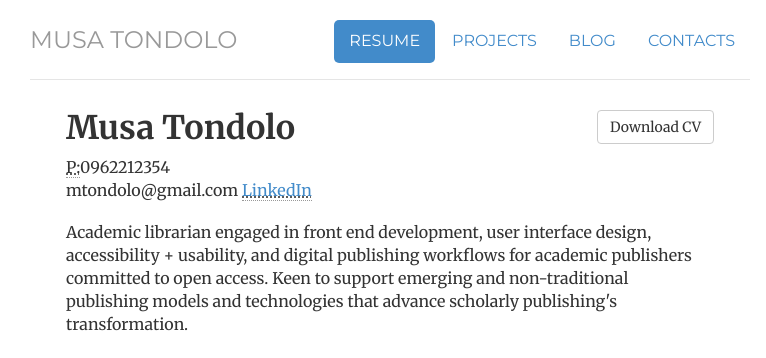
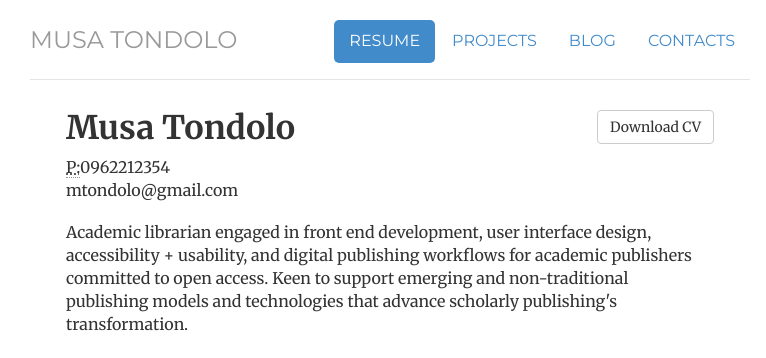
Before and after one commit to mtondolo/mtondolo.github.io, a Jekyll site: the page built from cv/index.html, in a window 1280 px wide and 900 px high. Shown: the top 358 px of the window, without its empty margins (250-1016 px from the left). Built offline with Jekyll 4.4.1, drawn with Linux system fonts in a browser that asks for light colours.

Commit message:
Update index.html

```diff
--- a/cv/index.html
+++ b/cv/index.html
@@ -15,7 +15,6 @@ description: Current Resume for Musa Tondolo, an Android Developer supplimented
 				<address>
 				<abbr title="phone">P:</abbr>0962212354<br>
 				<span class="obfuscate">moc.liamg@olodnotm</span>
-				<abbr title="linkedin"><a href="www.linkedin.com/in/mtondolo">LinkedIn</a><br>
 				</address>
 				</div>
 
```
